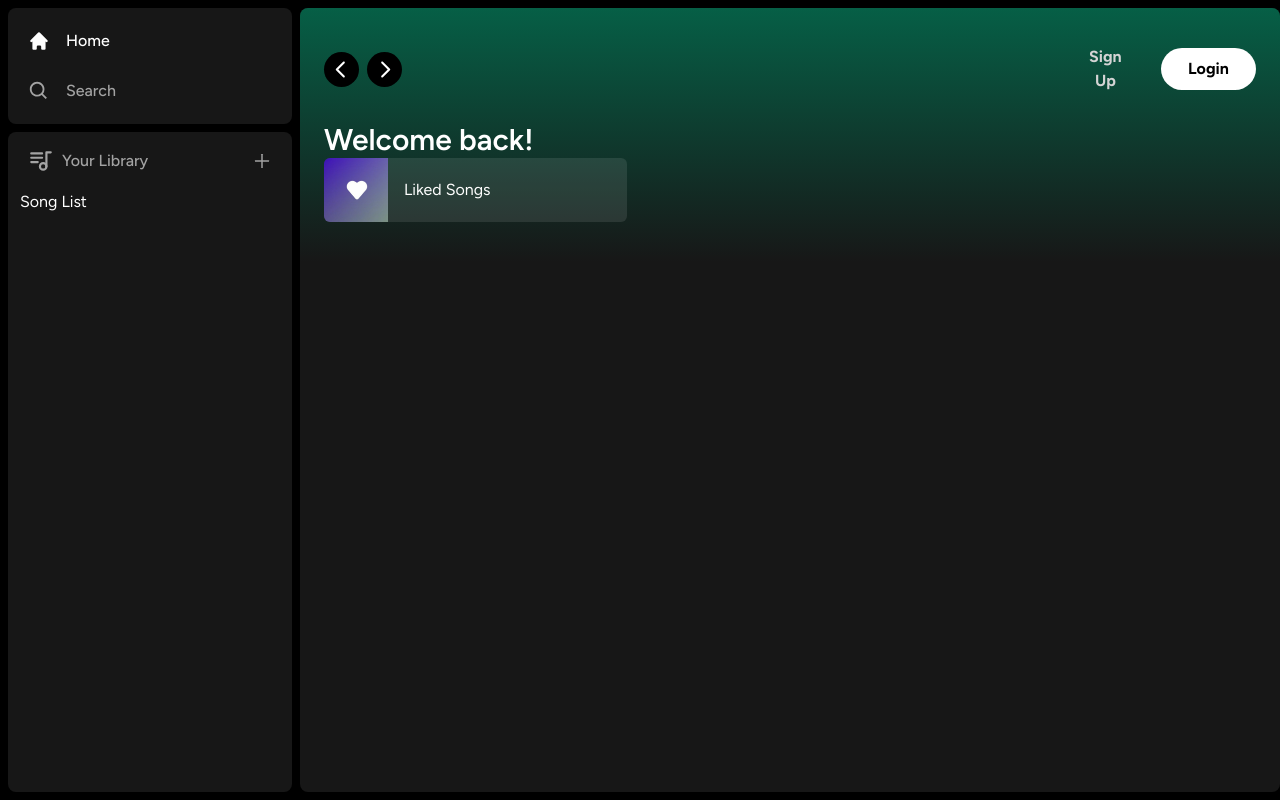
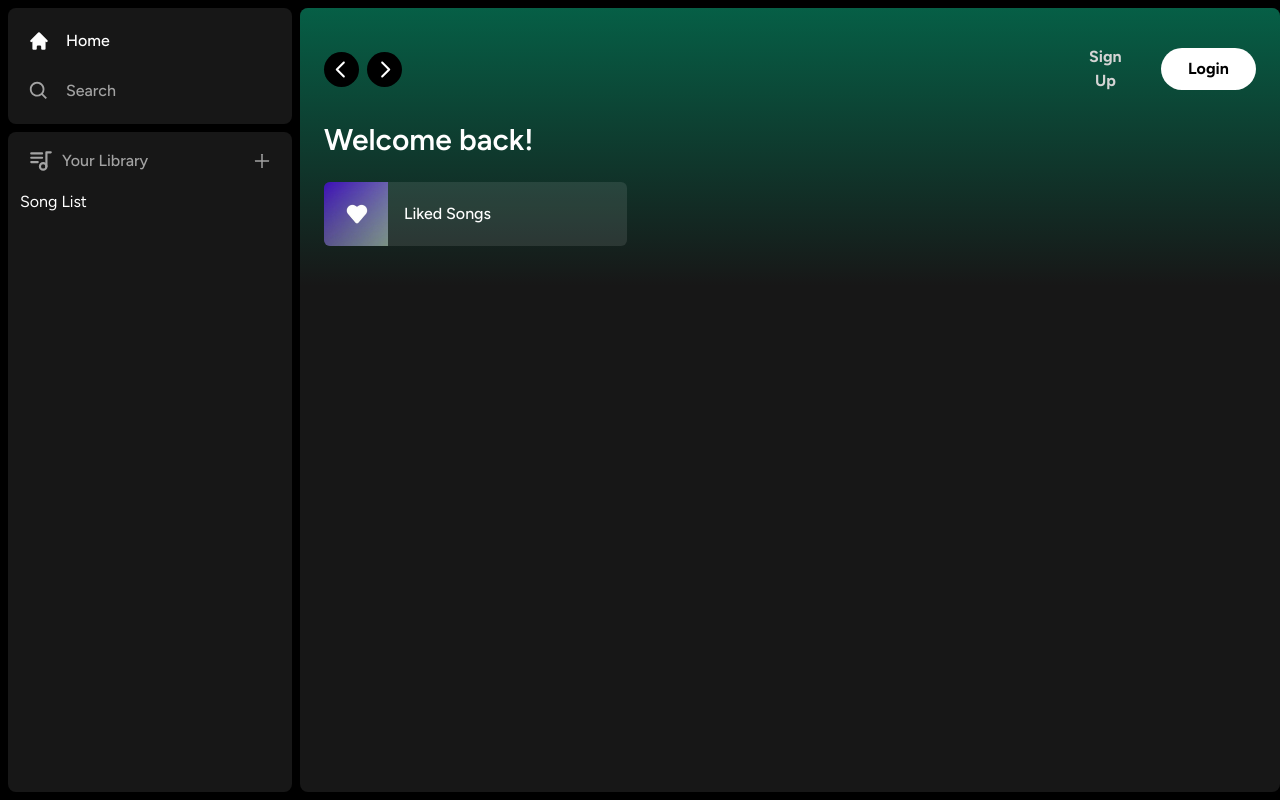
Before and after one commit to JAE-exe/spotify_clone, a Next.js app: page / in a window 1280 px wide. Built offline with nearby package versions, Linux system fonts and the light colour scheme.

Commit message:
commit 11.2

```diff
--- a/app/(site)/page.tsx
+++ b/app/(site)/page.tsx
@@ -7,7 +7,7 @@ export default function Home() {
       <Header>
         <div className="mb-2">
           <h1 className="text-white font-semibold text-3xl">Welcome back!</h1>
-          <div className="grid grid-cols-1 sm:grid-cols-2 xl:grid-cols-3 2xl:grid-cols-4 gap-3 mb-4 ">
+          <div className="mt-6 grid grid-cols-1 sm:grid-cols-2 xl:grid-cols-3 2xl:grid-cols-4 gap-3 mb-4">
             <ListItem
               image="/images/liked.jpg"
               name="Liked Songs"
--- a/components/ListItem.tsx
+++ b/components/ListItem.tsx
@@ -2,6 +2,7 @@
 
 import { useRouter } from "next/navigation";
 import Image from "next/image";
+import { FaPlay } from "react-icons/fa";
 
 interface ListItemProps {
   image: string;
@@ -24,7 +25,10 @@ const ListItem: React.FC<ListItemProps> = ({ image, name, href }) => {
       <div className="relative min-h-[64px] min-w-[64px]">
         <Image className="object-cover" fill src={image} alt={name} />
       </div>
-      <span className="text-white">{name}</span>
+      <span className="font-medium truncate py-5">{name}</span>
+      <div className="absolute transition opacity-0 rounded-full flex items-center justify-center bg-green-500 p-4 drop-shadow-md right-5 group-hover:opacity-100 hover:scale-110">
+        <FaPlay className="text-black" />
+      </div>
     </button>
   );
 };
```
